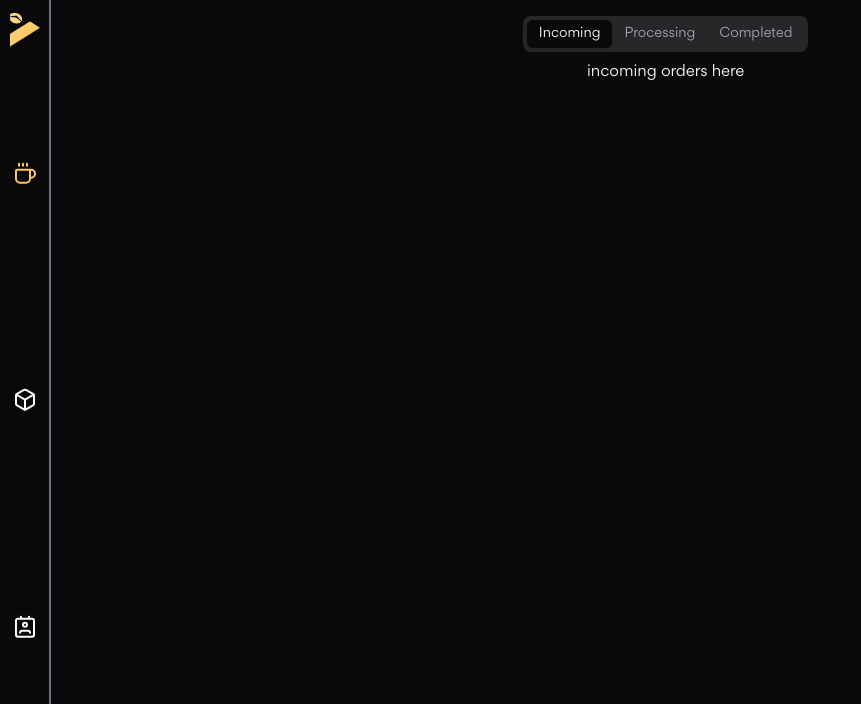
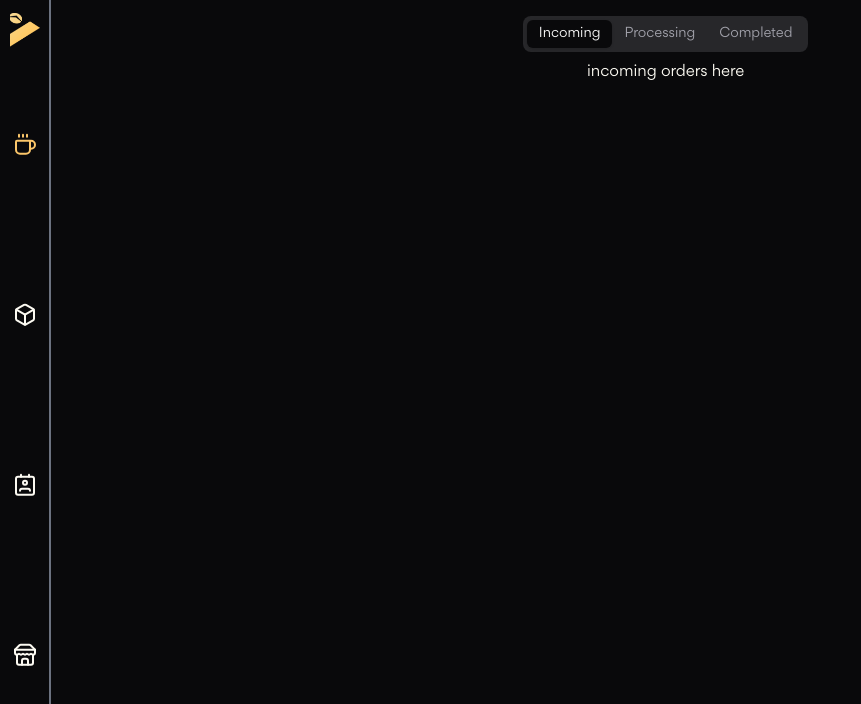
Before and after one commit to KyleCarlo/BFC-SanFrancisco-Binan, a Next.js app: page /staff/orders in a window 1280 px wide. Shown: the top 704 px of the page, without its empty margins (0-861 px from the left). Built offline with nearby package versions, Linux system fonts and the light colour scheme; no server answers.

Commit message:
added store page

```diff
--- a/src/components/staff/navigation.tsx
+++ b/src/components/staff/navigation.tsx
@@ -4,6 +4,7 @@ import Image from "next/image";
 import { Coffee } from "lucide-react";
 import { Box } from "lucide-react";
 import { Contact } from "lucide-react";
+import { Store } from "lucide-react";
 import { usePathname } from "next/navigation";
 
 export default function NavBar() {
@@ -46,6 +47,13 @@ export default function NavBar() {
             />
           </Link>
         </li>
+        <li className="h-1/6 flex justify-center">
+          <Link href="/staff/store">
+            <Store
+              className={`h-full ${path === "/staff/store" ? "text-gold" : ""}`}
+            />
+          </Link>
+        </li>
       </ul>
     </nav>
   );
```
